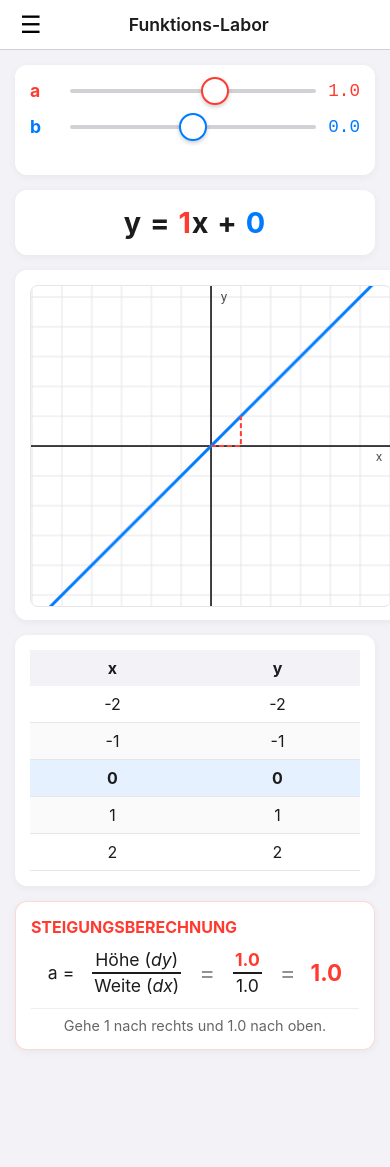
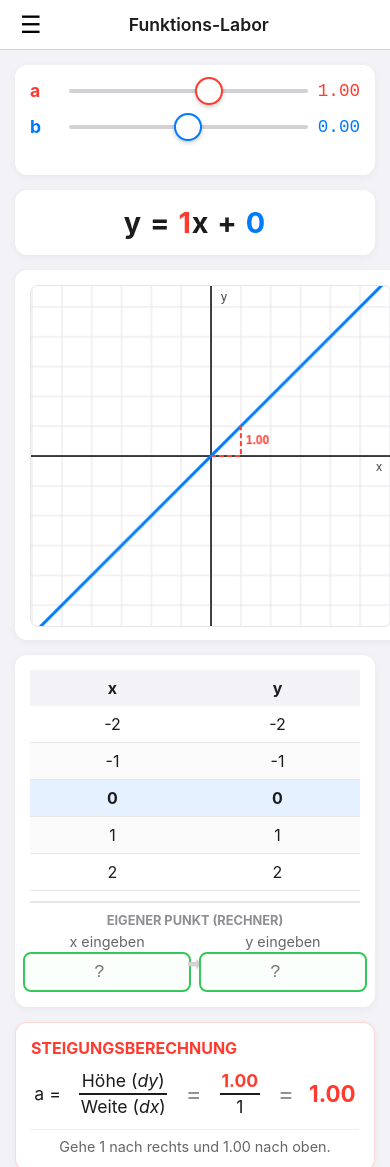
Before and after one commit to Ceccaroni/FunktionsLabor, a plain HTML site: page index.html in a window 390 px wide. Shown: the top 1167 px of the page. Before the commit the page ends 1065 px from the top, so only its background shows below. Drawn offline with Linux system fonts and the light colour scheme.

Commit message:
Refactor styles and improve HTML structure

```diff
--- a/index.html
+++ b/index.html
@@ -12,8 +12,9 @@
             --card-bg: #FFFFFF;
             --text-color: #1C1C1E;
             --grid-line: #E5E5EA;
-            --calc-bg: #FFF4F4;
             --nav-height: 50px;
+            --input-bg: #F0F0F5;
+            --highlight: #34C759; /* Grün für User-Input Zeile */
         }
 
         body {
@@ -21,91 +22,43 @@
             background-color: var(--bg-color);
             color: var(--text-color);
             margin: 0;
-            padding: 0; /* Padding wird im Content-Wrapper geregelt */
+            padding: 0;
             display: flex;
             flex-direction: column;
             align-items: center;
             touch-action: manipulation;
         }
 
-        /* --- NAVIGATION & MENU --- */
+        /* --- NAVIGATION --- */
         nav {
-            width: 100%;
-            height: var(--nav-height);
-            background: #fff;
-            border-bottom: 1px solid #d1d1d6;
-            display: flex;
-            align-items: center;
-            padding: 0 15px;
-            box-sizing: border-box;
-            position: sticky;
-            top: 0;
-            z-index: 100;
+            width: 100%; height: var(--nav-height); background: #fff;
+            border-bottom: 1px solid #d1d1d6; display: flex; align-items: center;
+            padding: 0 15px; box-sizing: border-box; position: sticky; top: 0; z-index: 100;
             justify-content: space-between;
         }
+        .burger-btn { font-size: 1.5rem; cursor: pointer; background: none; border: none; padding: 5px; }
+        .nav-title { font-weight: 600; font-size: 1.1rem; }
 
-        .burger-btn {
-            font-size: 1.5rem;
-            cursor: pointer;
-            background: none;
-            border: none;
-            padding: 5px;
-        }
-
-        .nav-title {
-            font-weight: 600;
-            font-size: 1.1rem;
-        }
-
-        /* Menü Overlay */
+        /* MENU OVERLAY */
         .menu-overlay {
-            position: fixed;
-            top: var(--nav-height);
-            left: 0;
-            width: 100%;
-            height: calc(100vh - var(--nav-height));
-            background: rgba(0,0,0,0.5);
-            display: none; /* Default hidden */
-            z-index: 99;
+            position: fixed; top: var(--nav-height); left: 0; width: 100%; height: calc(100vh - var(--nav-height));
+            background: rgba(0,0,0,0.5); display: none; z-index: 99;
         }
         .menu-overlay.open { display: block; }
-
         .menu-content {
-            background: #fff;
-            width: 250px;
-            height: 100%;
-            box-shadow: 2px 0 10px rgba(0,0,0,0.1);
-            display: flex;
-            flex-direction: column;
-            padding: 20px;
+            background: #fff; width: 250px; height: 100%; box-shadow: 2px 0 10px rgba(0,0,0,0.1);
+            display: flex; flex-direction: column; padding: 20px;
         }
-
         .menu-item {
-            padding: 15px;
-            font-size: 1.1rem;
-            border-bottom: 1px solid #eee;
-            cursor: pointer;
-            display: flex;
-            align-items: center;
-            gap: 10px;
+            padding: 15px; font-size: 1.1rem; border-bottom: 1px solid #eee; cursor: pointer;
+            display: flex; align-items: center; gap: 10px;
         }
         .menu-item:active { background-color: #f2f2f7; }
         .menu-item.active-mode { font-weight: bold; color: var(--primary-color); }
 
-        /* --- MAIN LAYOUT --- */
-        .content-wrapper {
-            padding: 15px;
-            width: 100%;
-            max-width: 900px;
-            box-sizing: border-box;
-        }
-
-        .dashboard {
-            display: grid;
-            grid-template-columns: 1fr;
-            gap: 15px;
-            width: 100%;
-        }
+        /* --- LAYOUT --- */
+        .content-wrapper { padding: 15px; width: 100%; max-width: 900px; box-sizing: border-box; }
+        .dashboard { display: grid; grid-template-columns: 1fr; gap: 15px; width: 100%; }
 
         @media (min-width: 850px) {
             .dashboard {
@@ -124,24 +77,17 @@
         }
 
         /* --- CARDS --- */
-        .card {
-            background: var(--card-bg);
-            border-radius: 12px;
-            padding: 15px;
-            box-shadow: 0 2px 8px rgba(0,0,0,0.05);
-        }
+        .card { background: var(--card-bg); border-radius: 12px; padding: 15px; box-shadow: 0 2px 8px rgba(0,0,0,0.05); }
 
         /* 1. GLEICHUNG */
-        .equation-box {
-            text-align: center; font-size: 1.8rem; font-weight: bold; letter-spacing: 1px;
-        }
+        .equation-box { text-align: center; font-size: 1.8rem; font-weight: bold; letter-spacing: 1px; }
         .var-a { color: var(--secondary-color); }
         .var-b { color: var(--primary-color); }
 
-        /* 2. CONTROLS (SWITCHABLE) */
+        /* 2. CONTROLS */
         .controls-wrapper { min-height: 80px; }
 
-        /* Modus A: Slider */
+        /* Modus Slider */
         #mode-slider { display: flex; flex-direction: column; gap: 15px; }
         .slider-group { display: flex; align-items: center; justify-content: space-between; }
         .slider-label { width: 40px; font-weight: bold; font-size: 1.1rem; }
@@ -154,37 +100,61 @@
         input[type=range]::-webkit-slider-runnable-track { width: 100%; height: 4px; background: #d1d1d6; border-radius: 2px; }
         #slider-a::-webkit-slider-thumb { border-color: var(--secondary-color); }
         #slider-b::-webkit-slider-thumb { border-color: var(--primary-color); }
-        .value-display { width: 45px; text-align: right; font-family: monospace; font-size: 1.1rem; }
+        .value-display { width: 55px; text-align: right; font-family: monospace; font-size: 1.1rem; }
 
-        /* Modus B: Inputs */
-        #mode-input { display: none; /* hidden by default */ flex-direction: row; justify-content: space-around; align-items: center; gap: 10px; flex-wrap: wrap; }
+        /* Modus Input */
+        #mode-input { display: none; flex-direction: row; justify-content: space-around; align-items: center; gap: 10px; flex-wrap: wrap; }
         .input-group { display: flex; align-items: center; gap: 10px; }
         .number-input {
-            width: 80px; padding: 10px; font-size: 1.2rem; border: 1px solid #d1d1d6;
-            border-radius: 8px; text-align: center; font-family: monospace;
-            background: #f9f9f9;
+            width: 90px; padding: 10px; font-size: 1.2rem; border: 1px solid #d1d1d6;
+            border-radius: 8px; text-align: center; font-family: monospace; background: var(--input-bg);
         }
         .number-input:focus { outline: none; border-color: #007AFF; background: #fff; }
         .input-label { font-weight: bold; font-size: 1.2rem; }
 
-        /* 3. GRAPH & 4. TABLE (Shared Styles) */
-        .canvas-container { position: relative; width: 100%; height: 320px; touch-action: none; }
+        /* 3. GRAPH */
+        .canvas-container { position: relative; width: 100%; height: 340px; touch-action: none; }
         canvas { width: 100%; height: 100%; border-radius: 8px; border: 1px solid var(--grid-line); }
 
-        .table-container { overflow-y: auto; max-height: 320px; }
-        table { width: 100%; border-collapse: collapse; text-align: center; }
-        th { background-color: #f2f2f7; padding: 8px; position: sticky; top: 0; }
+        /* 4. TABLE & CALCULATOR ROW */
+        .table-container { overflow-y: auto; max-height: 340px; display: flex; flex-direction: column; }
+        table { width: 100%; border-collapse: collapse; text-align: center; margin-bottom: 10px; }
+        th { background-color: #f2f2f7; padding: 8px; position: sticky; top: 0; z-index: 10; }
         td { padding: 8px; border-bottom: 1px solid var(--grid-line); }
         tr:nth-child(even) { background-color: #fafafa; }
         tr.highlight-row { background-color: rgba(0, 122, 255, 0.1); font-weight: bold; }
 
-        /* 5. CALCULATION */
+        /* LIVE RECHNER ROW STYLE */
+        .calc-row-container {
+            border-top: 2px solid var(--grid-line);
+            padding-top: 10px;
+            background: #fff;
+        }
+        .calc-row-label {
+            font-size: 0.8rem; text-transform: uppercase; color: #8e8e93; font-weight: bold;
+            text-align: center; margin-bottom: 5px;
+        }
+        .calc-inputs {
+            display: flex; justify-content: space-around; align-items: center;
+        }
+        .calc-cell {
+            display: flex; flex-direction: column; align-items: center; width: 45%;
+        }
+        .mini-label { font-size: 0.9rem; color: #666; margin-bottom: 2px; }
+        .live-input {
+            width: 100%; padding: 8px; font-size: 1.1rem; border: 2px solid var(--highlight);
+            border-radius: 8px; text-align: center; font-family: monospace; color: var(--text-color);
+            background-color: #fafffb;
+        }
+        .live-input:focus { outline: none; background-color: #fff; box-shadow: 0 0 0 3px rgba(52, 199, 89, 0.2); }
+
+        /* 5. CALCULATION EXPLANATION */
         .calc-container { background-color: #ffffff; border: 1px solid #ff3b3033; }
         .calc-title { font-size: 1rem; font-weight: bold; color: var(--secondary-color); margin-bottom: 10px; text-transform: uppercase; }
         .calc-content { display: flex; align-items: center; justify-content: center; flex-wrap: wrap; gap: 15px; font-size: 1.1rem; }
         .fraction { display: inline-block; vertical-align: middle; margin: 0 0.2rem; text-align: center; }
-        .fraction > span { display: block; padding: 0.1em; }
-        .fraction span.numerator { border-bottom: 2px solid var(--text-color); }
+        .fraction span.numerator { border-bottom: 2px solid var(--text-color); display: block; padding: 0.1em; }
+        .fraction span.denominator { display: block; padding: 0.1em; }
         .symbol { font-size: 1.5rem; vertical-align: middle; color: #8e8e93; }
         .highlight-delta { color: var(--secondary-color); font-weight: bold; }
         .explanation-text { font-size: 0.9rem; color: #666; margin-top: 10px; text-align: center; border-top: 1px solid #eee; padding-top: 8px; width: 100%; }
@@ -196,12 +166,12 @@
     <nav>
         <button class="burger-btn" onclick="toggleMenu()">☰</button>
         <div class="nav-title">Funktions-Labor</div>
-        <div style="width: 24px;"></div> </nav>
+        <div style="width: 24px;"></div>
+    </nav>
 
     <div class="menu-overlay" id="menu-overlay" onclick="toggleMenu()">
         <div class="menu-content" onclick="event.stopPropagation()">
             <div style="margin-bottom: 20px; font-weight: bold; color:#8e8e93;">Modus wählen</div>
-
             <div class="menu-item active-mode" id="btn-mode-slider" onclick="switchMode('slider')">
                 <span>🎚</span> Entdecker (Regler)
             </div>
@@ -215,20 +185,18 @@
         <div class="dashboard">
 
             <div class="card controls-wrapper">
-
                 <div id="mode-slider">
                     <div class="slider-group">
                         <span class="slider-label var-a">a</span>
                         <input type="range" id="slider-a" min="-5" max="5" step="0.5" value="1">
-                        <span class="value-display var-a" id="val-a-disp">1.0</span>
+                        <span class="value-display var-a" id="val-a-disp">1.00</span>
                     </div>
                     <div class="slider-group">
                         <span class="slider-label var-b">b</span>
                         <input type="range" id="slider-b" min="-5" max="5" step="0.5" value="0">
-                        <span class="value-display var-b" id="val-b-disp">0.0</span>
+                        <span class="value-display var-b" id="val-b-disp">0.00</span>
                     </div>
                 </div>
-
                 <div id="mode-input">
                     <div class="input-group">
                         <span class="input-label var-a">a =</span>
@@ -239,7 +207,6 @@
                         <input type="number" id="input-b" class="number-input" value="0" step="0.5" placeholder="Start">
                     </div>
                 </div>
-
             </div>
 
             <div class="card equation-box">
@@ -251,10 +218,27 @@
             </div>
 
             <div class="card table-container">
-                <table>
-                    <thead><tr><th>x</th><th>y</th></tr></thead>
-                    <tbody id="value-table"></tbody>
-                </table>
+                <div style="flex-grow: 1;">
+                    <table>
+                        <thead><tr><th>x</th><th>y</th></tr></thead>
+                        <tbody id="value-table"></tbody>
+                    </table>
+                </div>
+
+                <div class="calc-row-container">
+                    <div class="calc-row-label">Eigener Punkt (Rechner)</div>
+                    <div class="calc-inputs">
+                        <div class="calc-cell">
+                            <span class="mini-label">x eingeben</span>
+                            <input type="number" id="live-x" class="live-input" placeholder="?">
+                        </div>
+                        <div style="font-weight:bold; color:#d1d1d6;">⮕</div>
+                        <div class="calc-cell">
+                            <span class="mini-label">y eingeben</span>
+                            <input type="number" id="live-y" class="live-input" placeholder="?">
+                        </div>
+                    </div>
+                </div>
             </div>
 
             <div class="card calc-container">
@@ -267,25 +251,25 @@
                     </div>
                     <div class="symbol">=</div>
                     <div class="fraction">
-                        <span class="numerator highlight-delta" id="calc-dy">1.0</span>
-                        <span class="denominator">1.0</span>
+                        <span class="numerator highlight-delta" id="calc-dy">1.00</span>
+                        <span class="denominator">1</span>
                     </div>
                     <div class="symbol">=</div>
-                    <div class="highlight-delta" id="calc-result" style="font-size: 1.4rem;">1.0</div>
+                    <div class="highlight-delta" id="calc-result" style="font-size: 1.4rem;">1.00</div>
                 </div>
-                <div class="explanation-text" id="calc-expl">Gehe 1 nach rechts und 1.0 nach oben.</div>
+                <div class="explanation-text" id="calc-expl">Gehe 1 nach rechts und 1.00 nach oben.</div>
             </div>
 
         </div>
     </div>
 
     <script>
-        // --- GLOBALE VARIABLEN ---
+        // --- GLOBALS ---
         let a = 1;
         let b = 0;
         let scale = 30;
 
-        // --- ELEMENTE ---
+        // --- ELEMENTS ---
         const sliderDiv = document.getElementById('mode-slider');
         const inputDiv = document.getElementById('mode-input');
 
@@ -297,26 +281,27 @@
         const inputA = document.getElementById('input-a');
         const inputB = document.getElementById('input-b');
 
-        // UI Outputs
         const eqA = document.getElementById('eq-a');
         const eqB = document.getElementById('eq-b');
         const eqSign = document.getElementById('eq-sign');
         const tableBody = document.getElementById('value-table');
+
+        // Live Calc Inputs
+        const liveX = document.getElementById('live-x');
+        const liveY = document.getElementById('live-y');
+
         const calcDy = document.getElementById('calc-dy');
         const calcResult = document.getElementById('calc-result');
         const calcExpl = document.getElementById('calc-expl');
-
         const canvas = document.getElementById('graphCanvas');
         const ctx = canvas.getContext('2d');
 
-        // --- MENU LOGIK ---
+        // --- MENU LOGIC ---
         function toggleMenu() {
-            const overlay = document.getElementById('menu-overlay');
-            overlay.classList.toggle('open');
+            document.getElementById('menu-overlay').classList.toggle('open');
         }
 
         function switchMode(mode) {
-            // UI Toggle
             const btnSlider = document.getElementById('btn-mode-slider');
             const btnInput = document.getElementById('btn-mode-input');
 
@@ -326,8 +311,7 @@
                 btnSlider.classList.add('active-mode');
                 btnInput.classList.remove('active-mode');
 
-                // Sync Values: Input -> Slider
-                // (Clamp Werte, falls Input ausserhalb von -5/+5 war, oder Slider erweitern. Hier Clamp für UI Konsistenz)
+                // Sync to closest step
                 sliderA.value = Math.max(-5, Math.min(5, a));
                 sliderB.value = Math.max(-5, Math.min(5, b));
                 updateFromSlider();
@@ -337,59 +321,99 @@
                 btnInput.classList.add('active-mode');
                 btnSlider.classList.remove('active-mode');
 
-                // Sync Values: Slider -> Input
                 inputA.value = a;
                 inputB.value = b;
             }
-            toggleMenu(); // Menü schließen
+            toggleMenu();
         }
 
-        // --- UPDATE FUNKTIONEN ---
-
-        // 1. Aufruf durch Slider
+        // --- UPDATE LOGIC ---
         function updateFromSlider() {
             a = parseFloat(sliderA.value);
             b = parseFloat(sliderB.value);
-
-            valADisp.textContent = a.toFixed(1);
-            valBDisp.textContent = b.toFixed(1);
-
+            valADisp.textContent = a.toFixed(2);
+            valBDisp.textContent = b.toFixed(2);
             updateVisuals();
         }
 
-        // 2. Aufruf durch Inputs
         function updateFromInput() {
             const valA = parseFloat(inputA.value);
             const valB = parseFloat(inputB.value);
-
-            // NaN Check (falls leeres Feld)
             if (!isNaN(valA)) a = valA;
             if (!isNaN(valB)) b = valB;
-
             updateVisuals();
         }
 
-        // 3. Zentrale Update Routine für Graph/Text
         function updateVisuals() {
-            // Gleichung
-            eqA.textContent = a;
-            eqB.textContent = Math.abs(b);
+            // Equations
+            eqA.textContent = Number(a.toFixed(2));
+            eqB.textContent = Math.abs(Number(b.toFixed(2)));
             eqSign.textContent = b >= 0 ? "+" : "-";
 
-            // Berechnung
-            calcDy.textContent = a.toFixed(1);
-            calcResult.textContent = a.toFixed(1);
+            // Explanations
+            calcDy.textContent = a.toFixed(2);
+            calcResult.textContent = a.toFixed(2);
+            let direction = a < 0 ? "unten" : (a === 0 ? "oben/unten" : "oben");
+            calcExpl.textContent = `Gehe 1 nach rechts und ${Math.abs(a).toFixed(2)} nach ${direction}.`;
 
-            let direction = "oben";
-            if (a < 0) direction = "unten";
-            if (a === 0) direction = "oben/unten";
-            calcExpl.textContent = `Gehe 1 nach rechts und ${Math.abs(a).toFixed(1)} nach ${direction}.`;
-
+            // Redraw Graph & Table
             draw();
             updateTable();
+
+            // Recalculate Live Input if values exist
+            recalcLiveFields();
         }
 
-        // --- GRAPH LOGIK ---
+        // --- LIVE CALCULATOR LOGIC ---
+
+        // Scenario 1: User types X -> Calc Y
+        liveX.addEventListener('input', () => {
+            const valX = parseFloat(liveX.value);
+            if (isNaN(valX)) {
+                liveY.value = "";
+                return;
+            }
+            // y = ax + b
+            const resY = a * valX + b;
+            liveY.value = parseFloat(resY.toFixed(2)); // Remove trailing zeros
+        });
+
+        // Scenario 2: User types Y -> Calc X
+        liveY.addEventListener('input', () => {
+            const valY = parseFloat(liveY.value);
+            if (isNaN(valY)) {
+                liveX.value = "";
+                return;
+            }
+            // y = ax + b  =>  x = (y - b) / a
+            if (a === 0) {
+                // Sonderfall waagrechte Gerade
+                if (valY === b) liveX.value = "Alle"; // Alle x möglich
+                else liveX.value = "---"; // Keine Lösung
+            } else {
+                const resX = (valY - b) / a;
+                liveX.value = parseFloat(resX.toFixed(2));
+            }
+        });
+
+        // Update if a/b changes but user hasn't typed
+        function recalcLiveFields() {
+            // Priority: If X is filled, recalc Y.
+            // Only if X is empty and Y is filled, recalc X.
+            if (liveX.value !== "") {
+                const valX = parseFloat(liveX.value);
+                const resY = a * valX + b;
+                liveY.value = parseFloat(resY.toFixed(2));
+            } else if (liveY.value !== "") {
+                const valY = parseFloat(liveY.value);
+                if (a !== 0) {
+                    const resX = (valY - b) / a;
+                    liveX.value = parseFloat(resX.toFixed(2));
+                }
+            }
+        }
+
+        // --- GRAPHING ---
         function resizeCanvas() {
             const dpr = window.devicePixelRatio || 1;
             const rect = canvas.getBoundingClientRect();
@@ -410,65 +434,40 @@
             ctx.clearRect(0, 0, w, h);
 
             // Grid
-            ctx.beginPath();
-            ctx.strokeStyle = '#E5E5EA';
-            ctx.lineWidth = 1;
+            ctx.beginPath(); ctx.strokeStyle = '#E5E5EA'; ctx.lineWidth = 1;
             for (let x = cx % scale; x < w; x += scale) { ctx.moveTo(x, 0); ctx.lineTo(x, h); }
             for (let y = cy % scale; y < h; y += scale) { ctx.moveTo(0, y); ctx.lineTo(w, y); }
             ctx.stroke();
 
             // Achsen
-            ctx.beginPath();
-            ctx.strokeStyle = '#3A3A3C';
-            ctx.lineWidth = 2;
+            ctx.beginPath(); ctx.strokeStyle = '#3A3A3C'; ctx.lineWidth = 2;
             ctx.moveTo(0, cy); ctx.lineTo(w, cy);
             ctx.moveTo(cx, 0); ctx.lineTo(cx, h);
             ctx.stroke();
 
-            ctx.font = '12px Arial';
-            ctx.fillStyle = '#3A3A3C';
-            ctx.fillText('x', w - 15, cy + 15);
-            ctx.fillText('y', cx + 10, 15);
+            ctx.font = '12px Arial'; ctx.fillStyle = '#3A3A3C';
+            ctx.fillText('x', w - 15, cy + 15); ctx.fillText('y', cx + 10, 15);
 
             // Gerade
-            ctx.beginPath();
-            ctx.strokeStyle = '#007AFF';
-            ctx.lineWidth = 3;
-
-            const xMinMath = (0 - cx) / scale;
-            const xMaxMath = (w - cx) / scale;
-            const yStartPix = cy - (a * xMinMath + b) * scale;
-            const yEndPix = cy - (a * xMaxMath + b) * scale;
-
-            ctx.moveTo(0, yStartPix);
-            ctx.lineTo(w, yEndPix);
+            ctx.beginPath(); ctx.strokeStyle = '#007AFF'; ctx.lineWidth = 3;
+            const xMin = (0 - cx) / scale; const xMax = (w - cx) / scale;
+            ctx.moveTo(0, cy - (a * xMin + b) * scale);
+            ctx.lineTo(w, cy - (a * xMax + b) * scale);
             ctx.stroke();
 
-            // Steigungsdreieck (Nur anzeigen wenn im Bildbereich)
+            // Steigungsdreieck
             if (Math.abs(a) > 0) {
-                // Versuche Dreieck bei x=0 zu zeichnen, oder verschiebe es in den sichtbaren Bereich
-                // Einfachheitshalber: Immer bei x=0 ansetzen
-                const startX = 0;
-                const startY = b;
+                const startX = 0; const startY = b;
+                const p1x = cx + startX * scale; const p1y = cy - startY * scale;
+                const p2x = cx + (startX + 1) * scale; const p2y = p1y;
+                const p3x = p2x; const p3y = cy - (startY + a) * scale;
 
-                const p1x = cx + startX * scale;
-                const p1y = cy - startY * scale;
-                const p2x = cx + (startX + 1) * scale;
-                const p2y = p1y;
-                const p3x = p2x;
-                const p3y = cy - (startY + a) * scale;
-
-                // Nur zeichnen wenn halbwegs auf Screen
                 if(p1y > -100 && p3y < h + 100) {
-                    ctx.beginPath();
-                    ctx.strokeStyle = '#FF3B30';
-                    ctx.lineWidth = 2;
-                    ctx.setLineDash([5, 3]);
-                    ctx.moveTo(p1x, p1y);
-                    ctx.lineTo(p2x, p2y);
-                    ctx.lineTo(p3x, p3y);
-                    ctx.stroke();
-                    ctx.setLineDash([]);
+                    ctx.beginPath(); ctx.strokeStyle = '#FF3B30'; ctx.lineWidth = 2; ctx.setLineDash([5, 3]);
+                    ctx.moveTo(p1x, p1y); ctx.lineTo(p2x, p2y); ctx.lineTo(p3x, p3y);
+                    ctx.stroke(); ctx.setLineDash([]);
+                    ctx.fillStyle = '#FF3B30'; ctx.font = 'bold 12px sans-serif';
+                    ctx.fillText(a.toFixed(2), p2x + 5, (p2y + p3y)/2 + 3);
                 }
             }
         }
@@ -479,30 +478,22 @@
                 const y = Math.round((a * x + b) * 100) / 100;
                 const row = document.createElement('tr');
                 if (x === 0) row.classList.add('highlight-row');
-
-                const cellX = document.createElement('td');
-                cellX.textContent = x;
-                const cellY = document.createElement('td');
-                cellY.textContent = y;
-
-                row.appendChild(cellX);
-                row.appendChild(cellY);
+                const cellX = document.createElement('td'); cellX.textContent = x;
+                const cellY = document.createElement('td'); cellY.textContent = y;
+                row.appendChild(cellX); row.appendChild(cellY);
                 tableBody.appendChild(row);
             }
         }
 
-        // Listener
+        // Listeners
         sliderA.addEventListener('input', updateFromSlider);
         sliderB.addEventListener('input', updateFromSlider);
-
         inputA.addEventListener('input', updateFromInput);
         inputB.addEventListener('input', updateFromInput);
-
         window.addEventListener('resize', resizeCanvas);
 
-        // Start
         resizeCanvas();
-        updateFromSlider(); // Init mit Default Werten
+        updateFromSlider();
 
     </script>
 </body>
```
